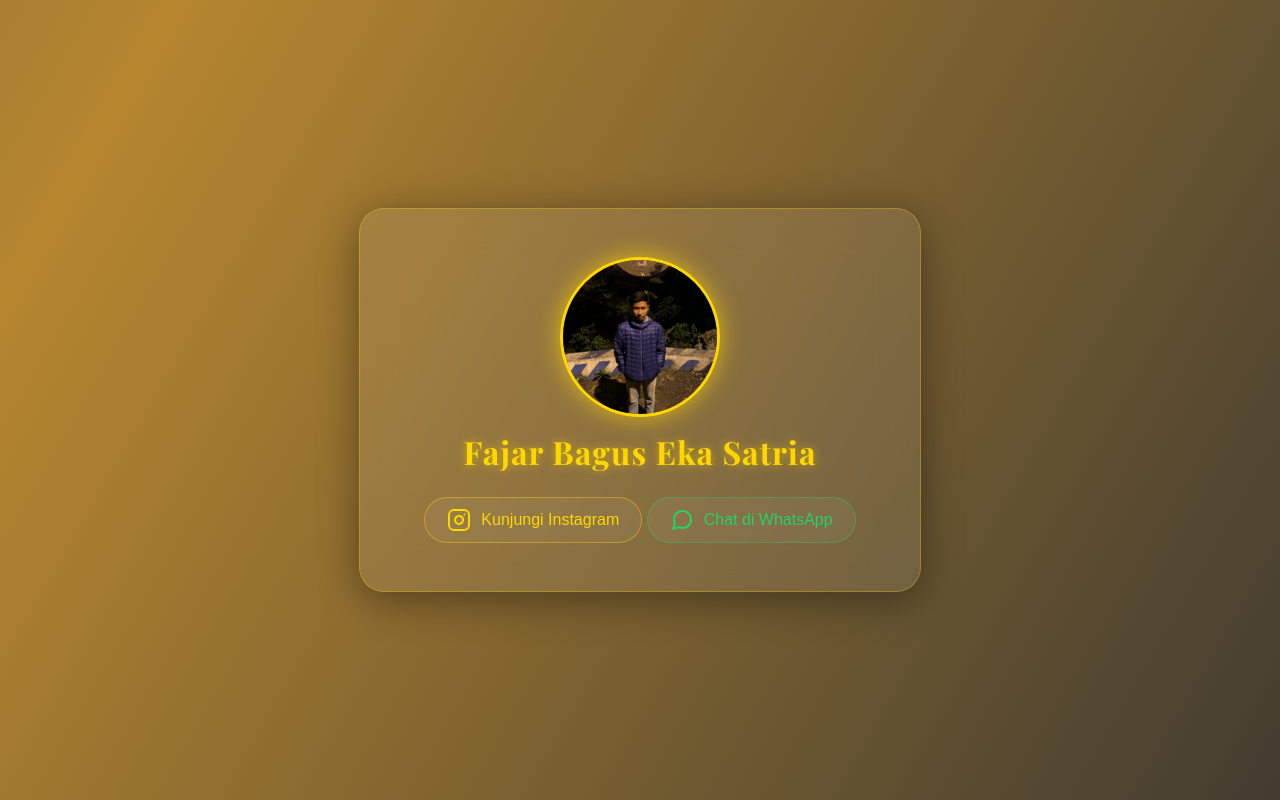
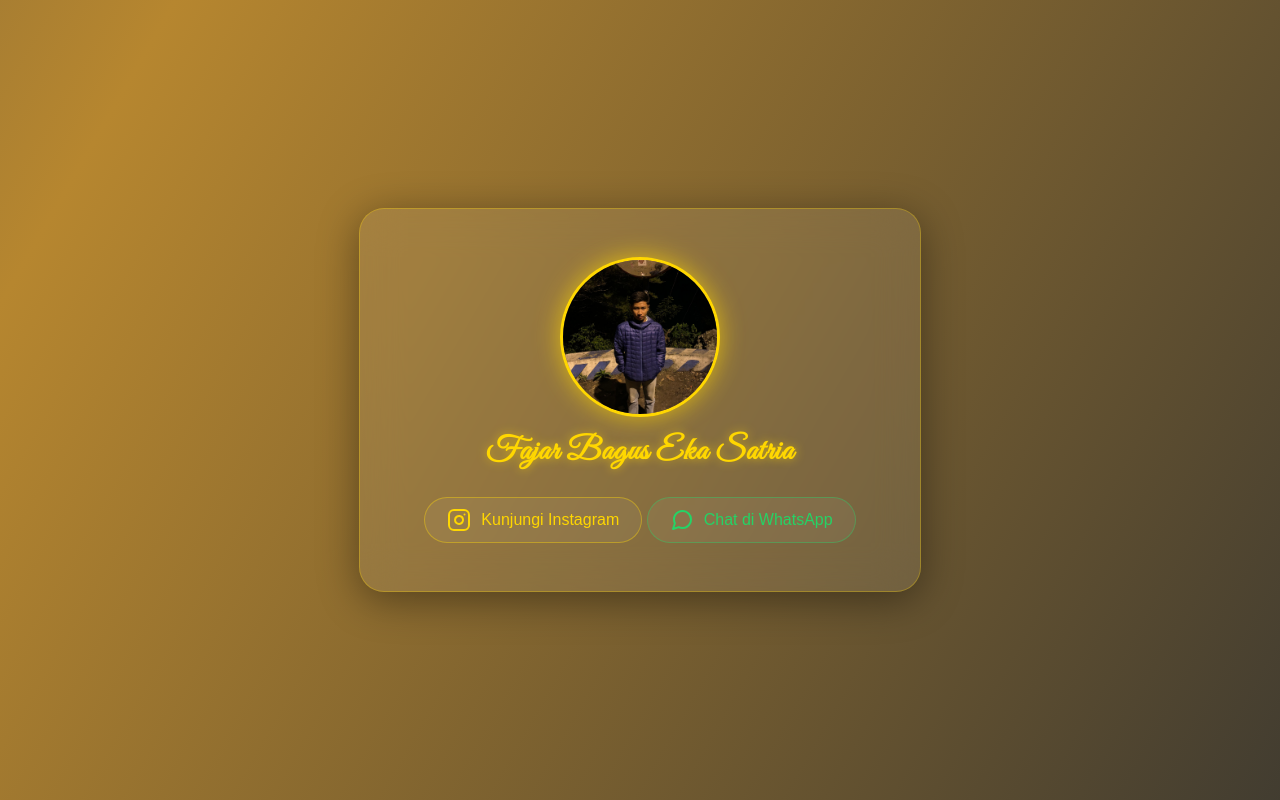
Before and after one commit to FAJARBAGUSSS/profil-fajar, a plain HTML site: page bio/index.html in a window 1280 px wide. Drawn offline with nearby package versions, Linux system fonts and the light colour scheme.

Commit message:
Update index.html

```diff
--- a/bio/index.html
+++ b/bio/index.html
@@ -12,7 +12,8 @@
     <script src="https://unpkg.com/feather-icons"></script>
 
     <!-- Google Font untuk nama -->
-    <link href="https://fonts.googleapis.com/css2?family=Playfair+Display:wght@700&display=swap" rel="stylesheet">
+<link href="https://fonts.googleapis.com/css2?family=Great+Vibes&display=swap" rel="stylesheet">
+
 
     <style>
         /* ====== GLOBAL STYLE ====== */
@@ -73,7 +74,7 @@
 
         /* ====== NAMA ====== */
         .profile-name {
-            font-family: "Playfair Display", serif;
+            font-family: "Great Vibes", serif;
             font-weight: 700;
             font-size: 2rem;
             margin-bottom: 1rem;
```
